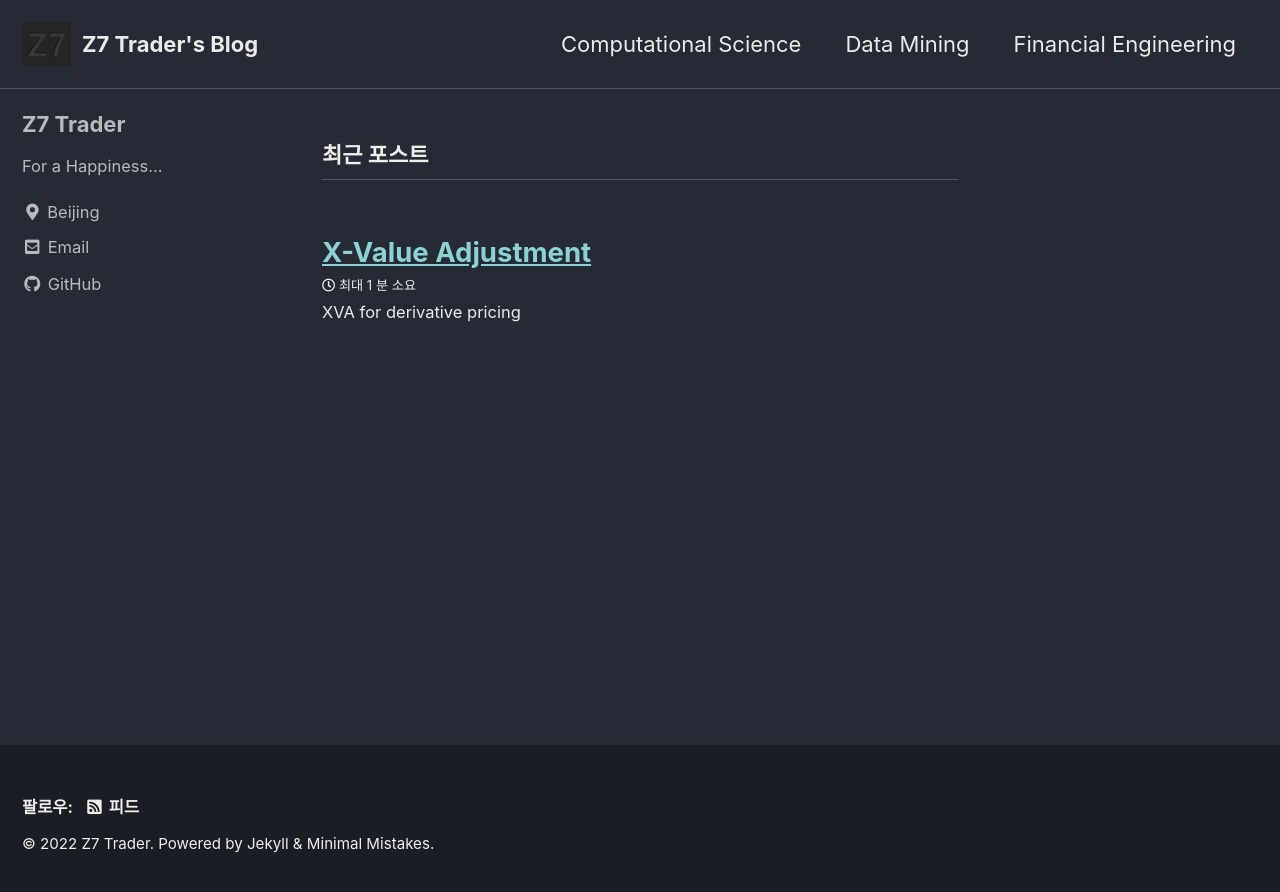
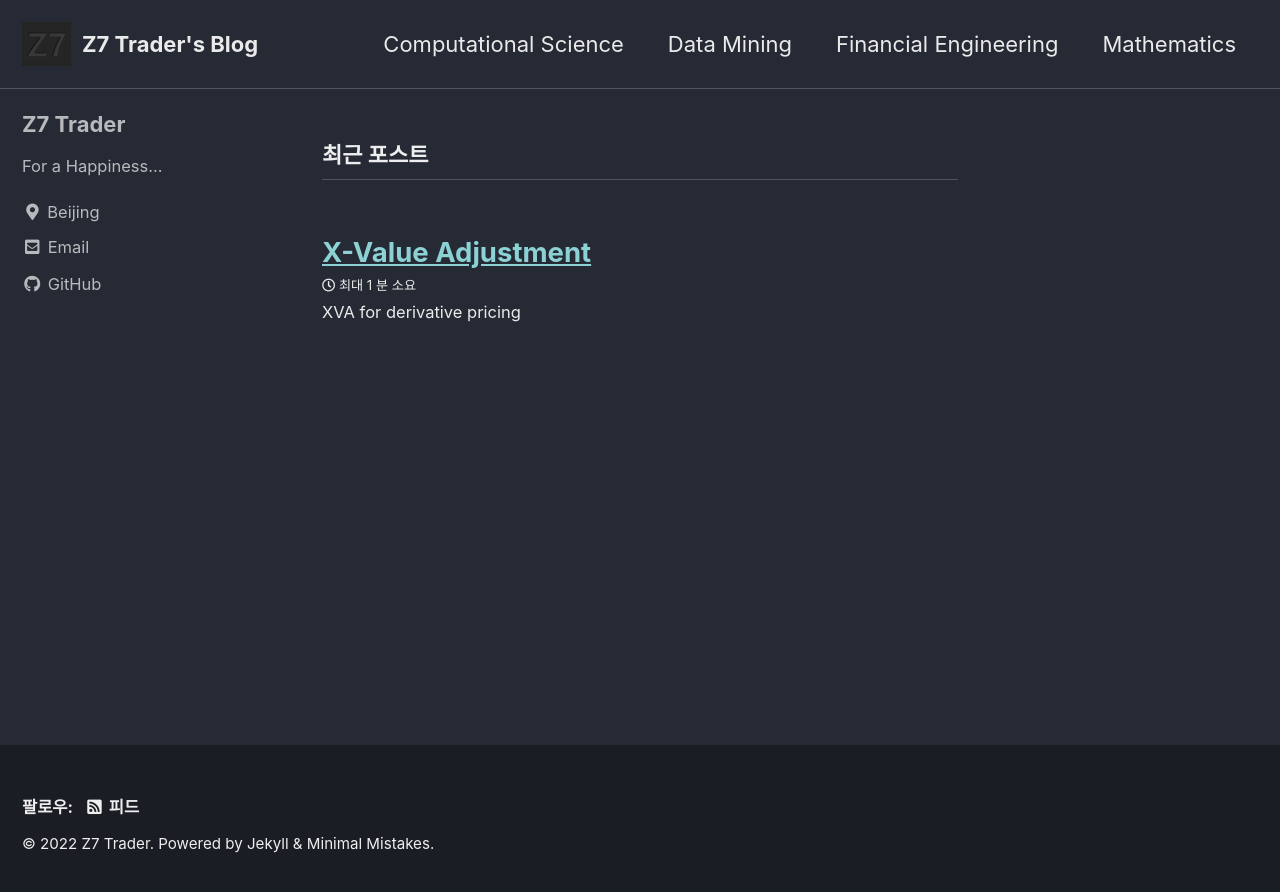
Before and after one commit to Z7Trader/z7trader.github.com, a Jekyll site: the page built from index.html, in a window 1280 px wide. Shown: the top 892 px of the page. Built offline with Jekyll 4.4.1, drawn with Linux system fonts in a browser that asks for light colours; cached includes are drawn as plain includes; the list of posts is cut into pages by our own code.

Commit message:
adj. navigation

```diff
--- a/_data/navigation.yml
+++ b/_data/navigation.yml
@@ -6,6 +6,8 @@ main:
     url: /datamining/
   - title: Financial Engineering
     url: /financialengieering/
+  - title: Mathematics
+    url: /mathematics/
   #- title: "Quick-Start Guide"
   #  url: https://mmistakes.github.io/minimal-mistakes/docs/quick-start-guide/
   # - title: "About"
```
